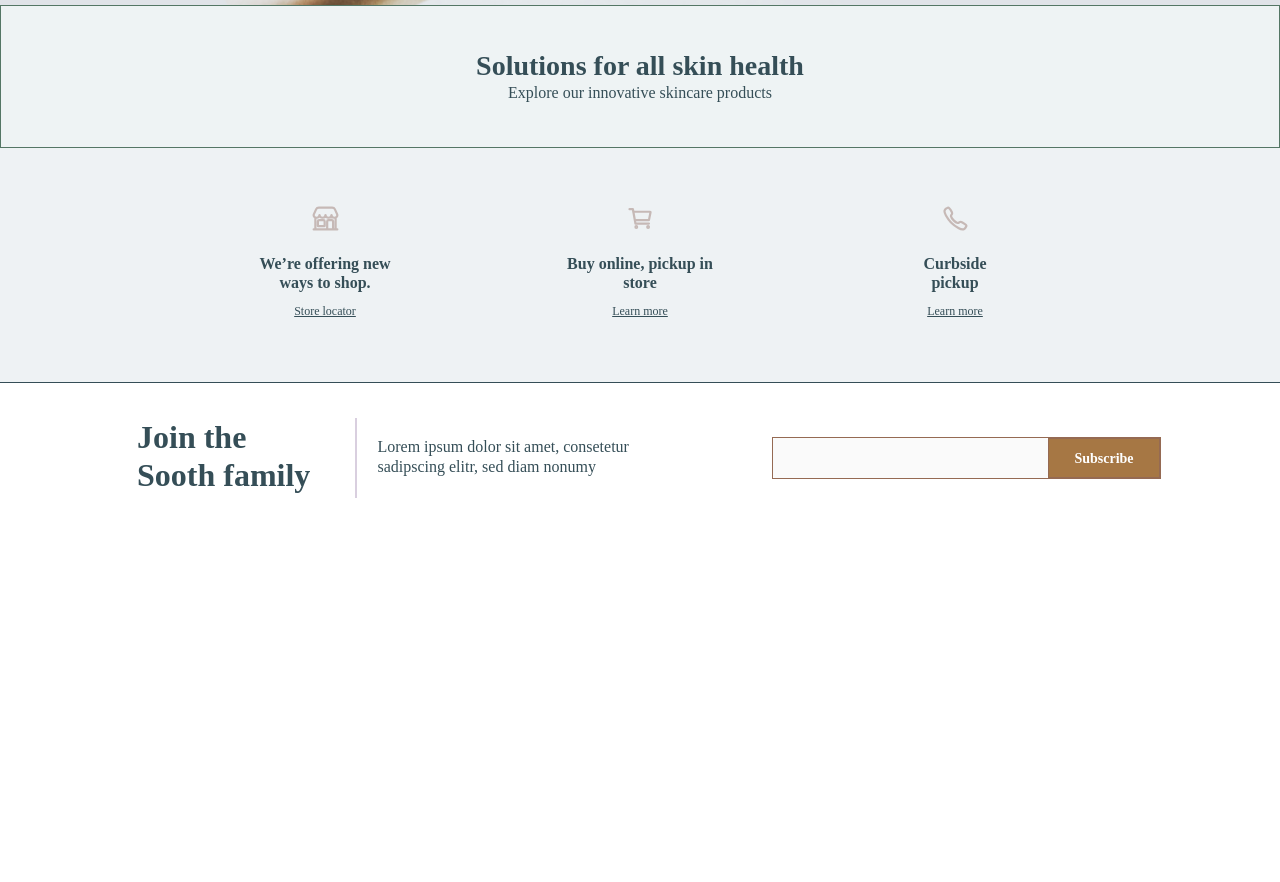
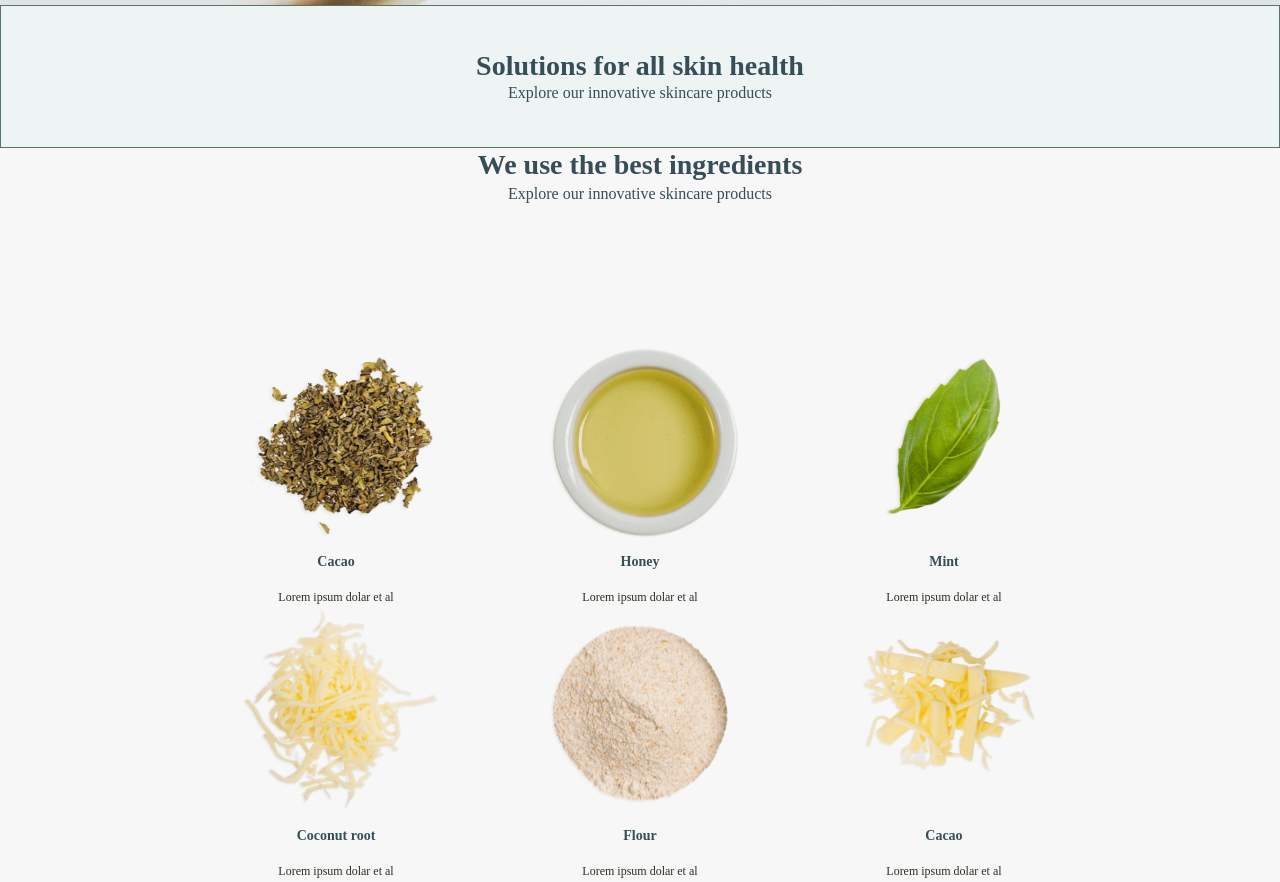
Before and after one commit to anil70530/webtask.github.io, a plain HTML site: page index.html in a window 1280 px wide. Shown: the part 795-1677 px from the top of the page. Before the commit the page ends 1326 px from the top, so only its background shows below. Drawn offline with Linux system fonts and the light colour scheme; a web font is replaced by a local one.

Commit message:
add the new image tiles and fixed the css issue

```diff
--- a/css/header.scss
+++ b/css/header.scss
@@ -61,14 +61,11 @@
           text-transform: uppercase;
           opacity: 1;
           padding-right: 46px;
+          display: flex;
         }
         span {
-          i {
-            font-size: 12px;
-            color: var(--oxford-blue-354e57) 0% 0% no-repeat padding-box;
-            opacity: 1;
-            padding-right: 39px;
-          }
+          width: 10px;
+          padding-right: 39.8px;
         }
       }
     }
@@ -122,8 +119,13 @@
   .aem-Container .aem-Header ul.nav-right li {
     padding-right: 0px !important;
   }
-  .aem-Container .aem-Header ul.nav-right li.aem-cart i {
-    padding-right: 14.8px !important;
+  .aem-Container .aem-Header ul.nav-right li.aem-cart {
+    display: flex;
+    span {
+      width: 10px;
+      padding-right: 15px !important;
+      padding-top: 2px;
+    }
   }
   .aem-response {
     position: fixed;
@@ -163,6 +165,7 @@
     font-size: 20.95px;
     color: var(--oxford-blue-354e57);
     font-weight: var(--unnamed-font-weight-bold);
+    width: 30px;
   }
   .aem-Header .aem-baricon {
     float: left !important;
@@ -184,7 +187,7 @@
     font-size: 25px !important;
     font-weight: bold;
     opacity: 1 !important;
-    line-height: 20px;
+    line-height: 26px;
   }
   .aem-response .aem-Logo {
     display: none !important;
@@ -202,7 +205,7 @@
   }
 
   li.aem-login {
-    display: none;
+    display: none !important;
   }
   .aem-response .navbar {
     display: block !important;
--- /dev/null
+++ b/css/imagetiles.scss
@@ -0,0 +1,86 @@
+@mixin background($num1, $num2) {
+    background: var(--alabasterr-f7f7f7) url(../image/Sooth_home/138-1380767_transparent-ingredients-png-pizza-ingredients-png-png-download.png);
+    background-repeat: no-repeat;
+    background-position: $num1 $num2;
+    background-origin:content-box;
+}
+
+.img-tiles {
+  background: var(--alabasterr-f7f7f7) 0% 0% no-repeat padding-box;
+  .aem-product-tiles {
+    max-width: 912px;
+    position: relative;
+    margin: 0 auto;
+    .aem-header-title {
+      h3 {
+        font: var(--unnamed-font-style-normal) normal
+          var(--unnamed-font-weight-bold) var(--unnamed-font-size-28) /
+          var(--unnamed-line-spacing-34) var(--unnamed-font-family-proxima-nova);
+        letter-spacing: var(--unnamed-character-spacing-0);
+        color: var(--oxford-blue-354e57);
+        text-align: center;
+        opacity: 1;
+      }
+      p {
+        font: var(--unnamed-font-style-normal) normal
+          var(--unnamed-font-weight-normal) 16px /
+          var(--unnamed-line-spacing-24) var(--unnamed-font-family-proxima-nova);
+        letter-spacing: var(--unnamed-character-spacing-0);
+        color: var(--oxford-blue-354e57);
+        text-align: center;
+        opacity: 1;
+      }
+    }
+    .tiles-image {
+      margin: 125px auto 191px auto;;
+      .aem-tiles-card {
+        width: 200px;
+        margin: 0 auto;
+        .tiles-card {
+          width: 210px;
+          height: 222px;
+          display: block;
+
+        }
+        .image-1 {
+          @include background(2%, 60%);
+        }
+        .image-2 {
+          @include background(98%, 58%);
+        }
+        .image-3 {
+          @include background(98%, 0%);
+        }
+        .image-4 {
+          @include background(8%, 91%);
+        }
+        .image-5 {
+          @include background(98%, 91%);
+        }
+        .image-6 {
+          @include background(11%,0%);
+        }
+        .tiles-name {
+          font: var(--unnamed-font-style-normal) normal
+            var(--unnamed-font-weight-bold) var(--unnamed-font-size-14) /
+            var(--unnamed-line-spacing-17)
+            var(--unnamed-font-family-proxima-nova);
+          letter-spacing: var(--unnamed-character-spacing-0);
+          color: var(--oxford-blue-354e57);
+          text-align: center;
+          opacity: 1;
+          padding-bottom: 19px;
+        }
+        .tiles-description {
+          font: var(--unnamed-font-style-normal) normal
+            var(--unnamed-font-weight-normal) 12px/16px
+            var(--unnamed-font-family-proxima-nova);
+          letter-spacing: var(--unnamed-character-spacing-0);
+          color: var(--rangitoto-2e2e22);
+          text-align: center;
+          opacity: 1;
+        }
+      }
+    }
+  }
+}
--- a/css/style.scss
+++ b/css/style.scss
@@ -7,6 +7,7 @@
 @import url(./featurebanner.css);
 @import url(./newsbanner.css);
 @import url(./input.css);
+@import url(./imagetiles.css);
 @import url("https://use.typekit.net/ywo2tgu.css");
 @import url(./font/Somatic-Rounded.otf);
 * {
--- a/index.html
+++ b/index.html
@@ -26,7 +26,9 @@
             class="aem-GridColumn aem-GridColumn--default--2 aem-baricon aem-baricon-response"
             onclick="onclickHandler()"
           >
-            <i class="fa fa-bars" aria-hidden="true"></i>
+          <svg xmlns="http://www.w3.org/2000/svg" class="ionicon" viewBox="0 0 512 512"><title>Menu</title><path fill="#354E57" stroke="#354E57" stroke-linecap="round" stroke-miterlimit="10" stroke-width="40" d="M80 160h352M80 256h352M80 352h352"/></svg>
+
+
           </div>
 
           <div class="aem-GridColumn aem-GridColumn--default--4 aem-Topheader">
@@ -40,11 +42,12 @@
             <span> sooth </span>
           </div>
           <div class="aem-GridColumn aem-GridColumn--default--4 aem-Navheader">
-            <div class="aem-close" onclick="closeHandler()">X</div>
+            <div class="aem-close" onclick="closeHandler()"><svg xmlns="http://www.w3.org/2000/svg" class="ionicon" viewBox="0 0 512 512"><title>Close</title><path fill="none" stroke="#354E57" stroke-linecap="round" stroke-linejoin="round" stroke-width="32" d="M368 368L144 144M368 144L144 368"/></svg>
+            </div>
             <ul class="nav-right">
               <li class="aem-cart">
                 <span>
-                  <i class="fa fa-search" aria-hidden="true"></i>
+                  <svg xmlns="http://www.w3.org/2000/svg" class="ionicon" viewBox="0 0 512 512"><title>Search</title><path d="M221.09 64a157.09 157.09 0 10157.09 157.09A157.1 157.1 0 00221.09 64z" fill="none" stroke="currentColor" stroke-miterlimit="10" stroke-width="74"></path><path fill="#354E57" stroke="currentColor" stroke-linecap="round" stroke-miterlimit="10" stroke-width="74" d="M338.29 338.29L448 448"></path></svg>
                 </span>
                 Cart
               </li>
@@ -86,8 +89,6 @@
                     <div class="aem-soap-products">
                       <button class="btn btn-standard headline-6-—-14pt">Shop products</button>
                     </div>
-
-
                 </div>
                 <div class="aem-img-wrapper">
                   <div class="aem-inner-wrapper">
@@ -110,13 +111,90 @@
                   Explore our innovative skincare products
                 </p>
              </div>
-
-
              </div>
-
            </div>
 
            <!-- end secondary banner -->
+           <!-- Image tiles -->
+          <div class="aem-Grid aem-Grid--default--12 aem-Grid--tablet--8 aem-Grid--phone--2 img-tiles">
+              <div class="aem-product-tiles">
+                <div class="aem-header-title">
+                   <h3>We use the best ingredients</h3>
+                   <p>Explore our innovative skincare products</p>
+                </div>
+                <div class="aem-Grid aem-Grid--default--12 aem-Grid--tablet--12 aem-Grid--phone--3 tiles-image">
+                <div class="aem-GridColumn aem-GridColumn--default--4 aem-GridColumn--tablet--4 aem-GridColumn--phone--3">
+                  <div class="aem-tiles-card">
+                    <div class="tiles-card image-1"></div>
+                    <div class="tiles-name">
+                      Cacao
+                    </div>
+                    <div class="tiles-description">
+  Lorem ipsum dolar et al
+                    </div>
+                  </div>
+                </div>
+                <div class="aem-GridColumn aem-GridColumn--default--4 aem-GridColumn--tablet--4 aem-GridColumn--phone--3">
+                  <div class="aem-tiles-card">
+                    <div class="tiles-card image-2"></div>
+                    <div class="tiles-name">
+                      Honey
+                    </div>
+                    <div class="tiles-description">
+  Lorem ipsum dolar et al
+                    </div>
+                  </div>
+                </div>
+                <div class="aem-GridColumn aem-GridColumn--default--4 aem-GridColumn--tablet--4 aem-GridColumn--phone--3">
+                  <div class="aem-tiles-card">
+                    <div class="tiles-card image-3"></div>
+                    <div class="tiles-name">
+                      Mint
+                    </div>
+                    <div class="tiles-description">
+  Lorem ipsum dolar et al
+                    </div>
+                  </div>
+                </div>
+                <div class="aem-GridColumn aem-GridColumn--default--4 aem-GridColumn--tablet--4 aem-GridColumn--phone--3">
+                  <div class="aem-tiles-card">
+                    <div class="tiles-card image-4"></div>
+                    <div class="tiles-name">
+                      Coconut root
+                    </div>
+                    <div class="tiles-description">
+  Lorem ipsum dolar et al
+                    </div>
+                  </div>
+                </div>
+                <div class="aem-GridColumn aem-GridColumn--default--4 aem-GridColumn--tablet--4 aem-GridColumn--phone--3">
+                  <div class="aem-tiles-card">
+                    <div class="tiles-card image-5"></div>
+                    <div class="tiles-name">
+                      Flour
+                    </div>
+                    <div class="tiles-description">
+  Lorem ipsum dolar et al
+                    </div>
+                  </div>
+                </div>
+                <div class="aem-GridColumn aem-GridColumn--default--4 aem-GridColumn--tablet--4 aem-GridColumn--phone--3">
+                  <div class="aem-tiles-card">
+                    <div class="tiles-card image-6"></div>
+                    <div class="tiles-name">
+                      Cacao
+                    </div>
+                    <div class="tiles-description">
+  Lorem ipsum dolar et al
+                    </div>
+                  </div>
+                </div>
+              </div>
+              </div>
+          </div>
+          <!-- end image tiles -->
+
+
           <!--Feature banner-->
            <div class="aem-Grid aem-Grid--default--12">
                <section class="aem-feature-banner">
@@ -150,7 +228,6 @@
           <div class="aem-Grid aem-Grid--default--12">
             <section class="aem-news--banner">
               <div class="aem-news-content">
-
                    <div class="aem-title-text">
                     <span>Join the Sooth family</span>
                    </div>
@@ -161,11 +238,9 @@
                    <div class="aem-subscribe">
                     <input type="text" class="form-control-error"/>
                      <button class="btn-subscribe btn-subscribe-standard">Subscribe</button>
-
                    </div>
               </div>
             </section>
-
           </div>
           <!-- end of News banner -->
 
```
Also changed, not shown: js/script.js (+14 -23 lines), css/header.css, css/imagetiles.css (added), css/style.css, 3 other files.
